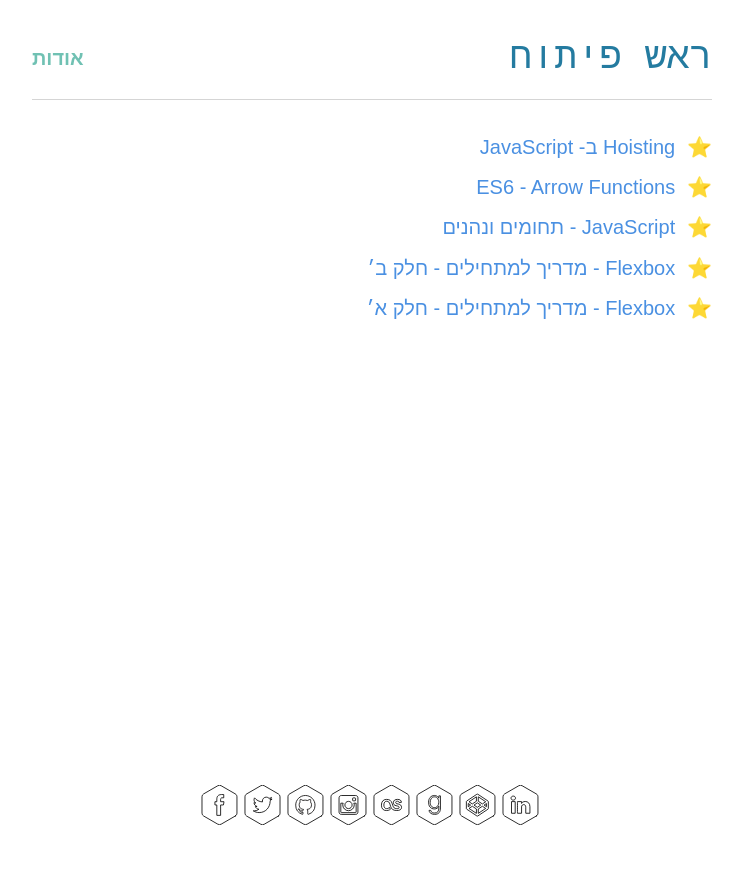
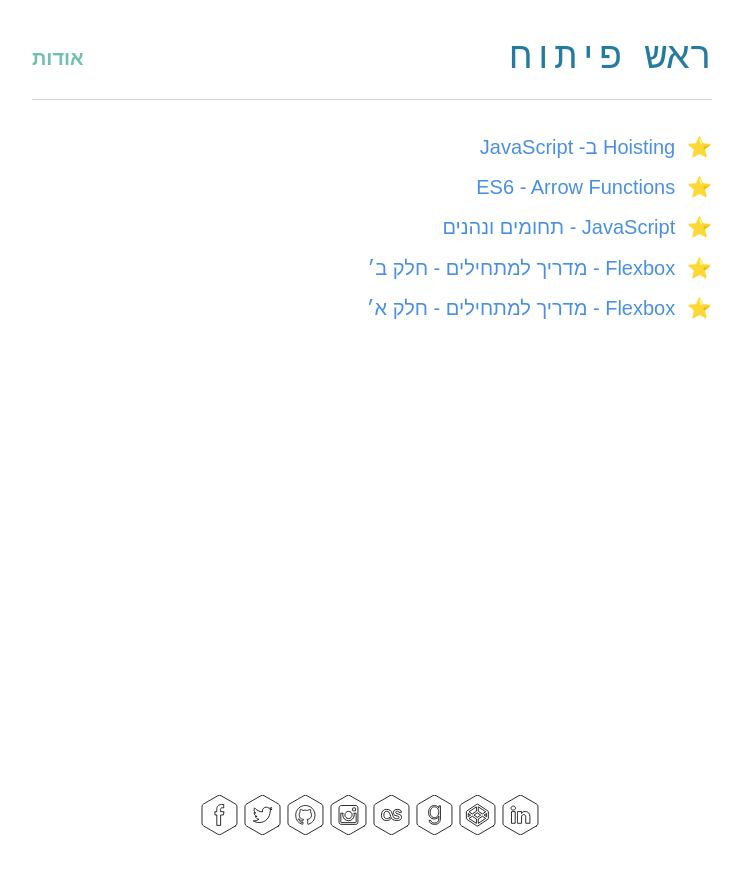
Before and after one commit to guytepper/devhead.co.il, a Jekyll site: the page built from index.html, in a window 1280 px wide. Shown: the top 874 px of the page, without its empty margins (381-1124 px from the left). Built offline with Jekyll 4.4.1, drawn with Linux system fonts in a browser that asks for light colours; some web fonts are replaced.

Commit message:
Removed breakpoint

```diff
--- a/css/style.css
+++ b/css/style.css
@@ -128,13 +128,7 @@
 }
 
 .content {
-  margin-bottom: calc(100vh - 70px - 230px);
-}
-
-@media (min-width: 480px) {
-  .content {
-    margin-bottom: calc(100vh - 70px - 370px);
-  }
+  margin-bottom: calc(100vh - 70px - 360px);
 }
 
 .content a {
```
